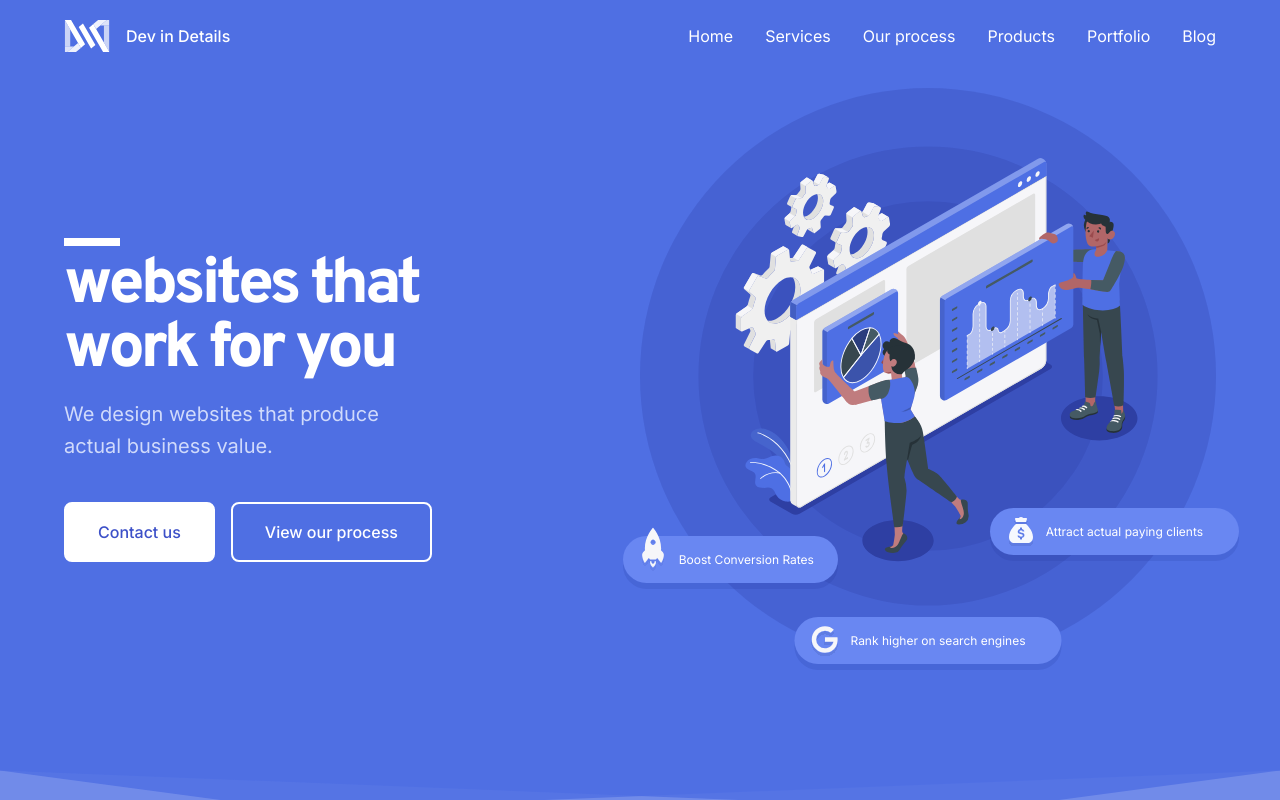
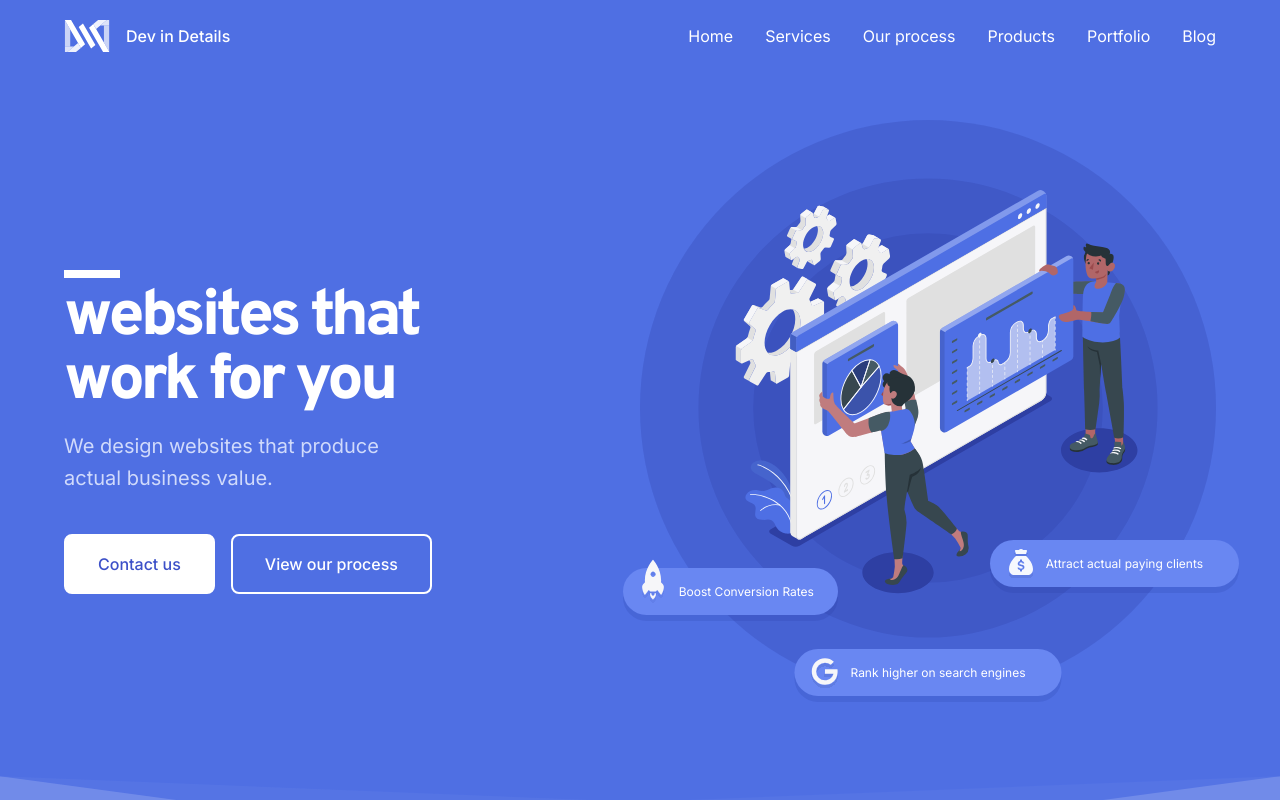
Before and after one commit to AmmDuncan/dev-in-details, a Next.js app: page / in a window 1280 px wide. Shown: the top 800 px of the page. Built offline with nearby package versions, Linux system fonts and the light colour scheme.

Commit message:
modified hero styles

```diff
--- a/components/Hero/styles.js
+++ b/components/Hero/styles.js
@@ -46,6 +46,11 @@ export const HeroRoot = styled.section`
       align-items: center;
     }
   }
+
+  ${media("above", "deskS")} {
+    min-height: 36rem;
+    padding-top: 120px;
+    padding-bottom: 8%;
 `;
 
 export const HeroContent = styled.section`
```
